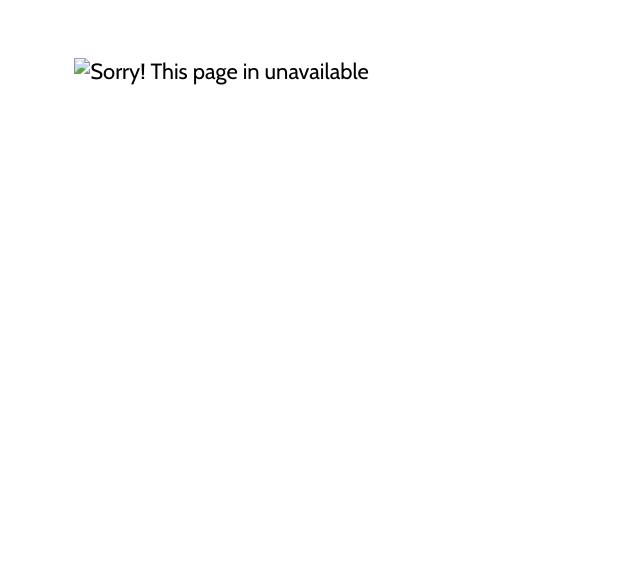
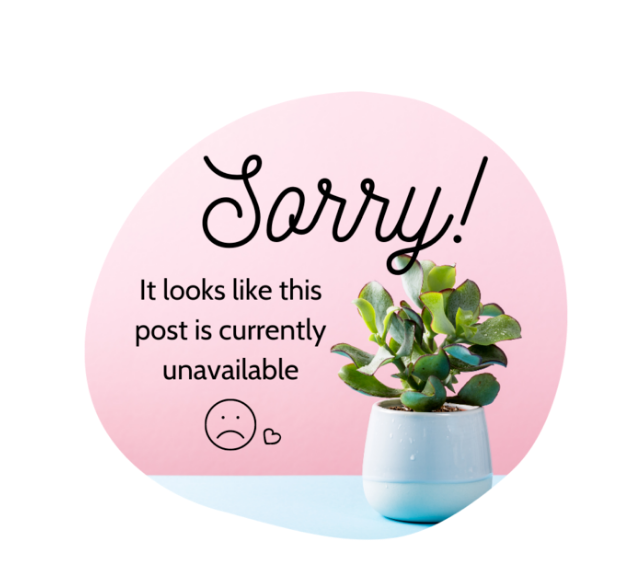
Before and after one commit to tylajeffs/tylajeffs.github.io, a plain HTML site: page quiz.html in a window 1280 px wide. Shown: the whole page, without its empty margins (313-953 px from the left). Drawn offline with nearby package versions, Linux system fonts and the light colour scheme.

Commit message:
Update quiz.html

```diff
--- a/quiz.html
+++ b/quiz.html
@@ -19,7 +19,7 @@
 
         <div>
 
-            <img src="images/sorry.png" class="sorry" alt="Sorry! This page in unavailable">
+            <img src="final/images/sorry.png" class="sorry" alt="Sorry! This page in unavailable">
 
         </div>
 
```
